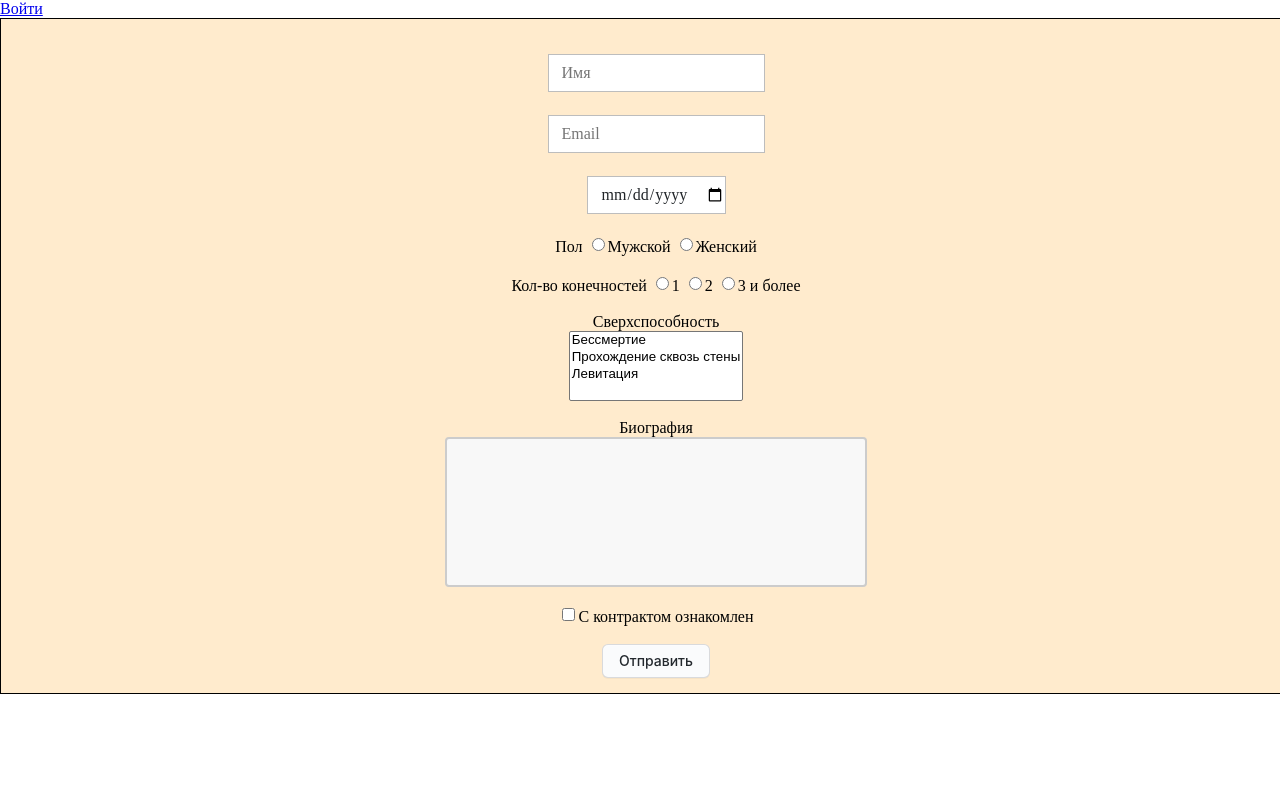
After one commit to ilyamityaev02/backend-ilya, a PHP site: page /backend7/form.php in a window 1280 px wide. The commit adds this page. Run offline with PHP 8.4, Linux system fonts and the light colour scheme; data that the repository does not hold is empty.

Commit message:
Add files via upload

```diff
--- /dev/null
+++ b/backend7/form.php
@@ -0,0 +1,158 @@
+<style>
+  body{
+    margin: 0;
+    padding: 0;
+    overflow: hidden;
+  }
+  #form{
+    margin: 0 auto;
+    text-align: center;
+    width: 100%;
+    border: 1px solid black;
+    background: blanchedalmond;
+    padding: 15px;
+  }
+  input{
+    margin-bottom: 3px;
+  }
+  input{
+  height: calc(2.25rem + 2px);
+  font-family: inherit;
+  font-size: 1rem;
+  font-weight: 400;
+  line-height: 1.5;
+  color: #212529;
+  background-color: #fff;
+  background-clip: padding-box;
+  border: 1px solid #bdbdbd;
+  transition: border-color 0.15s ease-in-out, box-shadow 0.15s ease-in-out;
+  padding-left: 13px;
+  }
+  input:first-child{
+    margin-top: 20px;
+  }
+  .button-4 {
+    appearance: none;
+    background-color: #FAFBFC;
+    border: 1px solid rgba(27, 31, 35, 0.15);
+    border-radius: 6px;
+    box-shadow: rgba(27, 31, 35, 0.04) 0 1px 0, rgba(255, 255, 255, 0.25) 0 1px 0 inset;
+    box-sizing: border-box;
+    color: #24292E;
+    cursor: pointer;
+    display: inline-block;
+    font-family: -apple-system, system-ui, "Segoe UI", Helvetica, Arial, sans-serif, "Apple Color Emoji", "Segoe UI Emoji";
+    font-size: 14px;
+    font-weight: 500;
+    line-height: 20px;
+    list-style: none;
+    padding: 6px 16px;
+    position: relative;
+    transition: background-color 0.2s cubic-bezier(0.3, 0, 0.5, 1);
+    user-select: none;
+    -webkit-user-select: none;
+    touch-action: manipulation;
+    vertical-align: middle;
+    white-space: nowrap;
+    word-wrap: break-word;
+  }
+
+  .button-4:hover {
+    background-color: #F3F4F6;
+    text-decoration: none;
+    transition-duration: 0.1s;
+  }
+
+  .button-4:disabled {
+    background-color: #FAFBFC;
+    border-color: rgba(27, 31, 35, 0.15);
+    color: #959DA5;
+    cursor: default;
+  }
+
+  .button-4:active {
+    background-color: #EDEFF2;
+    box-shadow: rgba(225, 228, 232, 0.2) 0 1px 0 inset;
+    transition: none 0s;
+  }
+
+  .button-4:focus {
+    outline: 1px transparent;
+  }
+
+  .button-4:before {
+    display: none;
+  }
+
+  .button-4:-webkit-details-marker {
+    display: none;
+  }
+  textarea {
+    height: 150px;
+    width: 33%;
+    padding: 12px 20px;
+    box-sizing: border-box;
+    border: 2px solid #ccc;
+    border-radius: 4px;
+    background-color: #f8f8f8;
+    resize: none;
+  }
+  input[type="radio"], input[type="checkbox"]{
+    height: 15px;
+    color: red;
+  }
+  .error {
+  border: 2px solid red;
+}
+</style>
+<?php
+if (!empty($messages)) {
+  print('<div id="messages">');
+  foreach ($messages as $message) {
+    print($message);
+  }
+  print('</div>');
+}
+if(!empty($_COOKIE[session_name()]) && !empty($_SESSION['login']))
+  print('Привет, '.$_SESSION['login'].'   <a href="logout.php">Выйти</a>');
+else{
+  print('<a href="login.php">Войти</a>');}
+?>
+<form id="form" method="POST" action="">
+        <input type="hidden" name="<?= $token_id; ?>" value="<?= $token_value; ?>" />
+          <label> <input type="text" placeholder="Имя" name="fio" <?php if ($errors['fio']) {print 'class="error"';} ?> value="<?php print htmlspecialchars($values['fio'], ENT_QUOTES, 'UTF-8'); ?>"/><br /></label>
+          <label><input type="email" placeholder="Email" name="email" <?php if ($errors['email']) {print 'class="error"';} ?> value="<?php print htmlspecialchars($values['email'], ENT_QUOTES, 'UTF-8'); ?>"/><br /></label>
+          <label><input type="date" name="date" <?php if ($errors['date']) {print 'class="error"';} ?> value="<?php print $values['date'];?>"/><br /></label>
+          <label <?php if ($errors['gender']) {print 'class="error"';} ?>>
+          <label>
+            Пол
+            <input type="radio" name="gender" value="male" <?php if($values['gender'] == 'male'){print 'checked';};?>/>Мужской
+          </label>
+          <label>
+            <input type="radio" name="gender" value="female" <?php if($values['gender'] == 'female'){print 'checked';};?>/>Женский
+          </label>
+          </label>
+          <br />
+          <label <?php if ($errors['arms']) {print 'class="error"';} ?>>
+          <label>
+            Кол-во конечностей
+            <input type="radio" name="arms" value="1" <?php if($values['arms'] == '1'){print 'checked';};?>/>1
+          </label>
+          <label> <input type="radio" name="arms" value="2" <?php if($values['arms'] == '2'){print 'checked';};?>/>2 </label>
+          <label>
+            <input type="radio" name="arms" value="more" <?php if($values['arms'] == '3'){print 'checked';};?>/>3 и более
+          </label>
+          </label>
+          <br /><br/>
+          <label>
+            Сверхспособность<br />
+            <select name="arg[]" multiple="multiple" <?php if ($errors['arg']) {print 'class="error"';} ?>>
+              <option value="god" <?php $a = explode(',',$values['arg']); foreach ($a as $key){if($key == 'god'){print 'selected';}}?>>Бессмертие</option>
+              <option value="wall"<?php $a = explode(',',$values['arg']); foreach ($a as $key){if($key == 'wall'){print 'selected';}}?>>Прохождение сквозь стены</option>
+              <option value="fly"<?php $a = explode(',',$values['arg']); foreach ($a as $key){if($key == 'fly'){print 'selected';}}?>>Левитация</option>
+            </select> </label
+          ><br /><br/>
+          <label> Биография<br/> <textarea name="about"<?php if ($errors['about']) {print 'class="error"';} ?>><?php print htmlspecialchars($values['about'], ENT_QUOTES, 'UTF-8'); ?></textarea></label><br />
+          <label <?php if ($errors['check']) {print 'class="error"';} ?>><input type="checkbox" name="check" value="Yes"/>С контрактом ознакомлен</label><br /><br/>
+          <button type="submit" class="button-4">Отправить</button>
+</form>
--- /dev/null
+++ b/backend7/logout.php
@@ -0,0 +1,5 @@
+<?php session_start();
+session_destroy();
+$_SESSION['login'] = '';
+header('Location: ./');
+?>
```
Also changed, not shown: backend7/adm_form.php (added, +46 -0 lines), backend7/admin.php (added, +115 -0 lines), backend7/csrf.php (added, +84 -0 lines), backend7/login.php (added, +62 -0 lines), backend7/index.php (line endings or trailing spaces).
